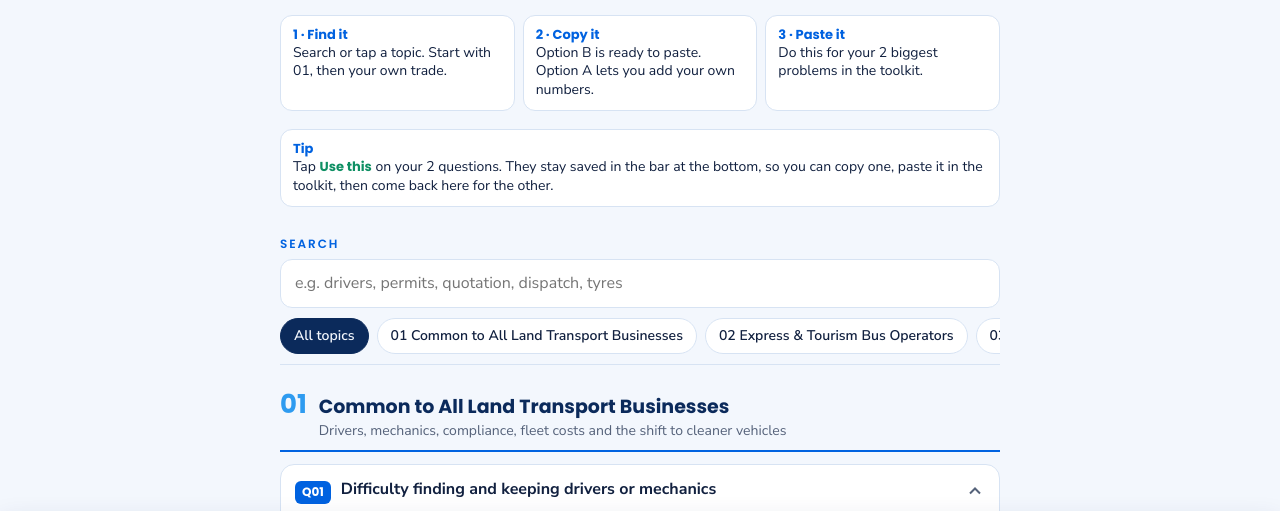
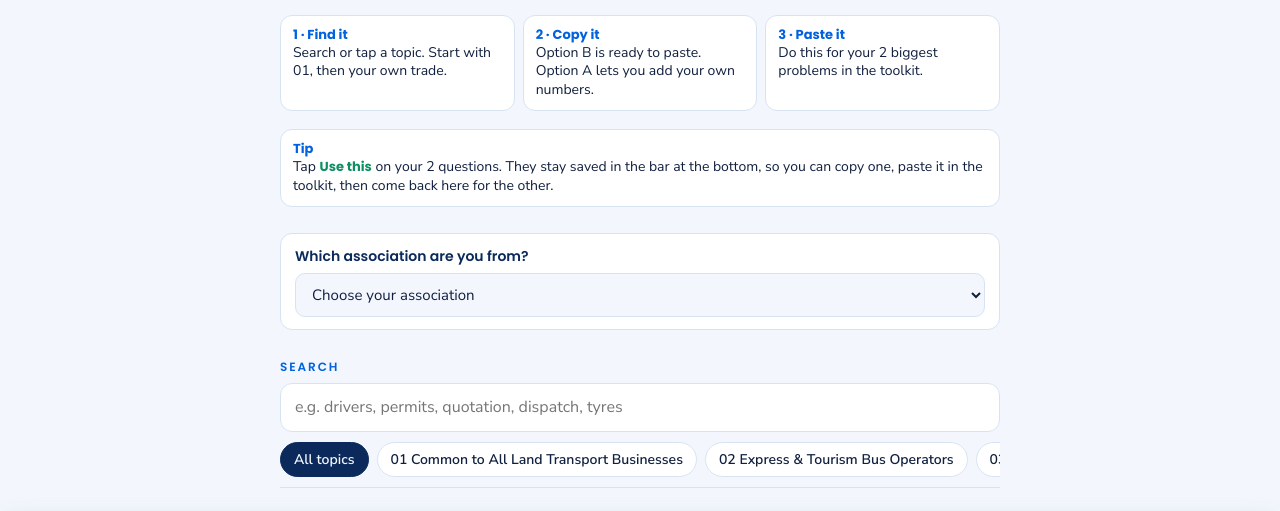
Before and after one commit to johnnylow-star/saia-lta-faq, a plain HTML site: page index.html in a window 1280 px wide. Shown: the part 224-735 px from the top of the page. Drawn offline with Linux system fonts and the light colour scheme.

Commit message:
Add files via upload

```diff
--- a/index.html
+++ b/index.html
@@ -3,7 +3,14 @@
 <head>
 <meta charset="utf-8">
 <meta name="viewport" content="width=device-width,initial-scale=1,viewport-fit=cover">
-<style>:root{padding-top:env(safe-area-inset-top,0px)}body{margin:0}img{max-width:100%}[hidden]{display:none!important}</style>
+<style>:root{padding-top:env(safe-area-inset-top,0px)}body{margin:0}img{max-width:100%}[hidden]{display:none!important}.assoc{background:var(--surface);border:1px solid var(--line);border-radius:12px;padding:12px 14px;margin-top:12px}
+.assoc label{display:block;font-family:var(--display);font-weight:600;font-size:14px;color:var(--navy);margin-bottom:6px}
+.assoc select,.tsel{width:100%;font:inherit;font-size:15px;color:var(--ink);background:var(--bg);border:1px solid var(--line);border-radius:10px;padding:10px 12px}
+.tsel{width:auto;max-width:100%;font-size:14px;padding:8px 10px;flex:1 1 220px}
+.assoc select:focus-visible,.tsel:focus-visible{outline:3px solid var(--gold);outline-offset:2px}
+.need{outline:3px solid var(--gold)!important;outline-offset:2px}
+.needmsg{width:100%;font-size:13px;font-weight:700;color:#B45309}
+</style>
 <title>Land Transport Pain Points Guide</title>
 <link rel="preconnect" href="https://fonts.googleapis.com">
 <link rel="stylesheet" href="https://fonts.googleapis.com/css2?family=Poppins:wght@600;700&family=Nunito+Sans:wght@400;600;700&display=swap">
@@ -114,6 +121,16 @@ html:not(.js) .jsonly,html:not(.js) .tipjs,html:not(.js) .pick,html:not(.js) .co
     <div><b>3 · Paste it</b>Do this for your 2 biggest problems in the toolkit.</div>
   </div>
   <div class="how tipjs" style="grid-template-columns:1fr"><div><b>Tip</b>Tap <b style="display:inline;color:var(--ok)">Use this</b> on your 2 questions. They stay saved in the bar at the bottom, so you can copy one, paste it in the toolkit, then come back here for the other.</div></div>
+  <div class="assoc jsonly"><label for="assoc">Which association are you from?</label>
+  <select id="assoc" data-assoc><option value="">Choose your association</option>
+<option value="lta-eeba">Express &amp; Excursion Bus Association (EEBA)</option>
+<option value="lta-scmta">Singapore Cycle and Motor Trade Association (SCMTA)</option>
+<option value="lta-smcta">Singapore Motor Cycle Trade Association (SMCTA)</option>
+<option value="lta-smtda">Singapore Motor Tyre Dealers Association (SMTDA)</option>
+<option value="lta-smwa">Singapore Motor Workshop Association (SMWA)</option>
+<option value="lta-ssphboa">Singapore School &amp; Private Hire Bus Owners Association (SSPHBOA)</option>
+<option value="lta-sta">Singapore Transport Association (STA)</option>
+<option value="lta">Other / not sure</option></select></div>
 </header>
 
 <div class="bar jsonly">
@@ -312,6 +329,16 @@ html:not(.js) .jsonly,html:not(.js) .tipjs,html:not(.js) .pick,html:not(.js) .co
   <button class="thead" type="button" id="thead" aria-expanded="false"><span class="dots" id="dots"><i></i><i></i></span><b id="tcount">My pain points: 0 of 2</b><span class="tog" id="tog">Show</span></button>
   <div class="slots" id="slots"></div>
   <div class="tfoot"><small id="thint">Pick 2 questions with <b>Use this</b>. Then one tap copies Problem 1 and opens the toolkit.</small>
+  <select class="tsel" data-assoc aria-label="Your association"><option value="">Choose your association</option>
+<option value="lta-eeba">Express &amp; Excursion Bus Association (EEBA)</option>
+<option value="lta-scmta">Singapore Cycle and Motor Trade Association (SCMTA)</option>
+<option value="lta-smcta">Singapore Motor Cycle Trade Association (SMCTA)</option>
+<option value="lta-smtda">Singapore Motor Tyre Dealers Association (SMTDA)</option>
+<option value="lta-smwa">Singapore Motor Workshop Association (SMWA)</option>
+<option value="lta-ssphboa">Singapore School &amp; Private Hire Bus Owners Association (SSPHBOA)</option>
+<option value="lta-sta">Singapore Transport Association (STA)</option>
+<option value="lta">Other / not sure</option></select>
+  <span class="needmsg" id="needmsg" hidden>Please choose your association first (or “Other / not sure”).</span>
   <a class="btn" id="go" href="https://aitoolkit.saia.org.sg/?ref=lta" target="_blank" rel="noopener">Open the toolkit →</a>
   <button class="btn" id="go2" type="button" hidden>Copy Problem 2</button></div>
  </div>
@@ -425,11 +452,21 @@ renderTray(); setOpen(picks.length > 0);
 <script>
 (function(){
   var ok=["lta","lta-eeba","lta-scmta","lta-smcta","lta-smwa","lta-smtda","lta-ssphboa","lta-sta"];
-  var ref="lta";
+  var ref="";
   try{var r=(new URLSearchParams(location.search).get("ref")||"").toLowerCase();
-    if(ok.indexOf(r)>=0){ref=r;try{localStorage.setItem("saia-lta-ref",r)}catch(e){}}
+    if(r!=="lta"&&ok.indexOf(r)>=0){ref=r;}
     else{var k=localStorage.getItem("saia-lta-ref");if(ok.indexOf(k)>=0)ref=k;}}catch(e){}
-  var go=document.getElementById("go"); if(go) go.href="https://aitoolkit.saia.org.sg/?ref="+ref;
+  var sels=[].slice.call(document.querySelectorAll("[data-assoc]")), go=document.getElementById("go"), msg=document.getElementById("needmsg");
+  function apply(v){ref=v;sels.forEach(function(x){x.value=v;x.classList.remove("need")});if(msg)msg.hidden=true;
+    if(go)go.href="https://aitoolkit.saia.org.sg/?ref="+(v||"lta");
+    try{if(v)localStorage.setItem("saia-lta-ref",v)}catch(e){}}
+  sels.forEach(function(x){x.addEventListener("change",function(){apply(x.value)})});
+  apply(ref);
+  document.addEventListener("click",function(e){
+    if(!ref&&e.target.closest&&e.target.closest("#go")){
+      e.preventDefault();e.stopImmediatePropagation();
+      if(msg)msg.hidden=false;var t=document.querySelector(".tsel");if(t){t.classList.add("need");t.focus();}
+    }},true);
 })();
 </script>
 </body>
```
